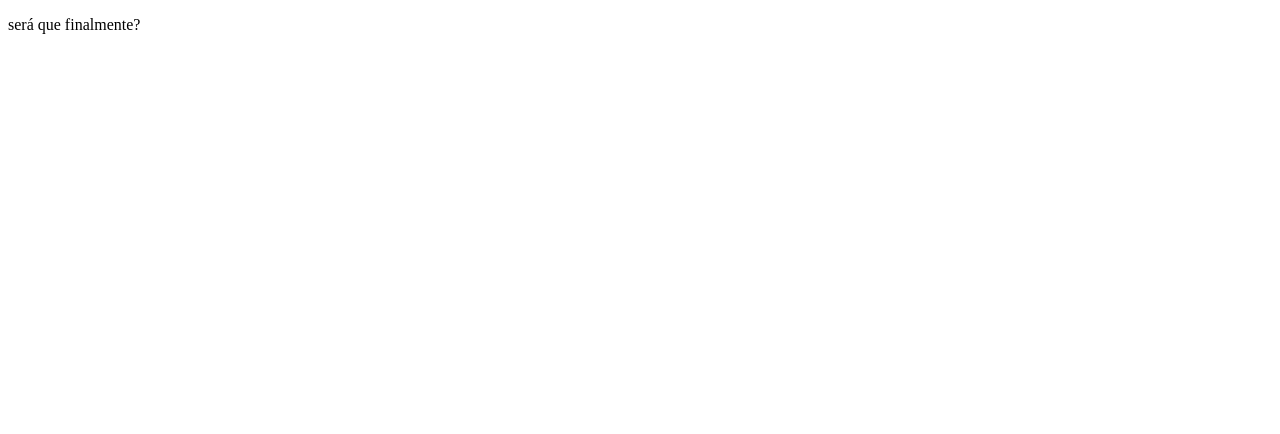
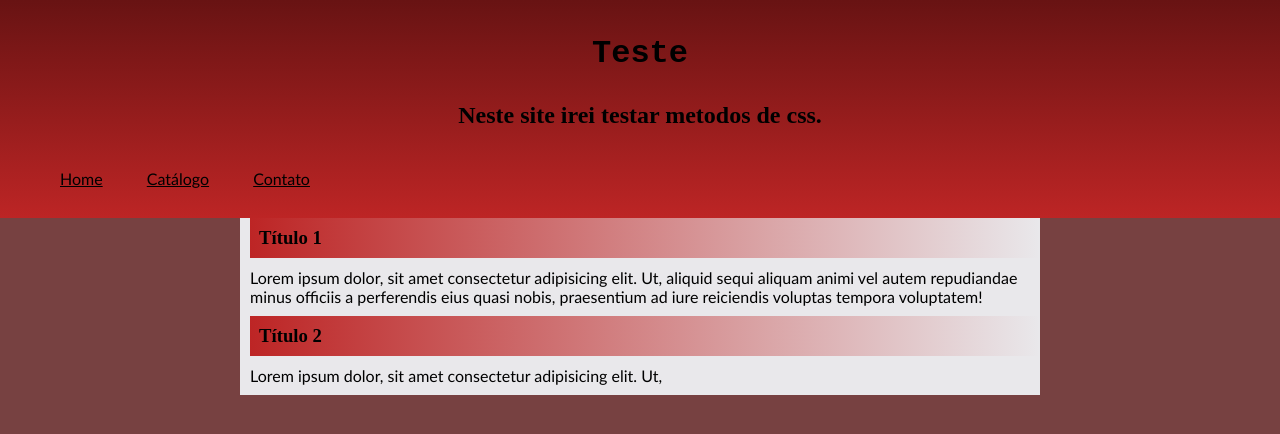
Before and after one commit to guizaozn/Html-Css, a plain HTML site: page Exercícios/ex-note/index.html in a window 1280 px wide. Drawn offline with Linux system fonts and the light colour scheme.

Commit message:
atualizei ex-note

```diff
--- a/Exercícios/ex-note/index.html
+++ b/Exercícios/ex-note/index.html
@@ -3,9 +3,38 @@
 <head>
     <meta charset="UTF-8">
     <meta name="viewport" content="width=device-width, initial-scale=1.0">
-    <title>Document</title>
+    <title>projeto notebook</title>
+    <link rel="stylesheet" href="style.css">
 </head>
 <body>
-    <p>será que finalmente?</p>
+    <header>
+        <h1>
+           Teste
+        </h1>
+
+        <h2>Neste site irei testar metodos de css.</h2>
+
+        <nav>
+            <p>
+                <a href="#">Home</a>
+                <a href="#">Catálogo</a>
+                <a href="#">Contato</a>
+            </p>
+        </nav>
+
+    </header>
+    <main>
+
+        <h3>Título 1</h3>
+        <p>Lorem ipsum dolor, sit amet consectetur adipisicing elit. Ut,
+        aliquid sequi aliquam animi vel autem repudiandae minus officiis a
+        perferendis eius quasi nobis, praesentium ad iure reiciendis voluptas
+        tempora voluptatem!</p>
+
+        <h3>Título 2</h3>
+        <p>Lorem ipsum dolor, sit amet consectetur adipisicing elit. Ut, </p>
+
+
+    </main>
 </body>
 </html>
--- /dev/null
+++ b/Exercícios/ex-note/style.css
@@ -0,0 +1,70 @@
+@charset "utf-8";
+/* CSS Document */
+
+* {
+    margin: 0;
+    padding: 0;
+}
+
+body {
+
+    background-color: #5e1e1ed7;
+
+
+
+}
+
+p {
+
+    padding: 10px;
+    font-family: 'Trebuchet MS', 'Lucida Sans Unicode', 'Lucida Grande', 'Lucida Sans', Arial, sans-serif;
+}
+
+header {
+    background-image: linear-gradient(to bottom,#681313, #bd2525);
+    color: black;
+    padding: 20px;
+    margin: 0;
+}
+
+header h1 {
+    text-align: center;
+    margin-top: 15px;
+    font-family: 'Courier New', Courier, monospace;
+}
+
+header h2 {
+    text-align: center;
+    padding: 10px;
+    margin: 20px;
+}
+
+header nav a {
+    margin-top: 10px;
+    color: black;
+    padding: 10px;
+    margin-left: 20px;
+
+}
+
+header nav a:hover {
+
+    background-color: #7a1818;
+    border-radius: 2px;
+    box-shadow: 2px 2px 2px rgba(0, 0, 0, 0.425);
+}
+
+main {
+    display: block;
+    margin: auto;
+    height: 100%;
+    width: 800px;
+    background-color: rgb(233, 232, 235);
+}
+
+main h3 {
+
+    margin-left: 10px;
+    padding: 9px;
+    background-image: linear-gradient(to right,#bd2525, transparent );
+}
```
